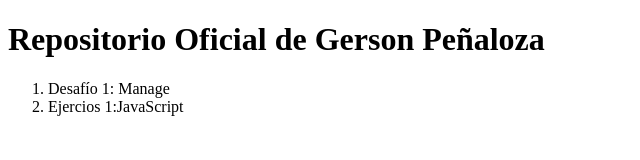
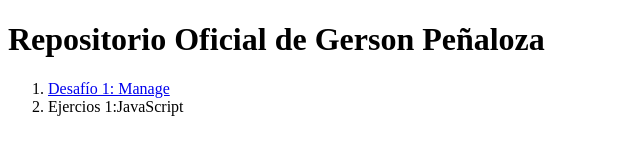
Before and after one commit to gersonpenaloza/gersonpenaloza.github.io, a plain HTML site: page index.html in a window 1280 px wide. Shown: the whole page, without its empty margins (0-640 px from the left). Drawn offline with Linux system fonts and the light colour scheme.

Commit message:
enlazando desafio Manage

```diff
--- a/index.html
+++ b/index.html
@@ -5,8 +5,8 @@
     <meta name="viewport" content="width=device-width, initial-scale=1.0">
     <link rel="stylesheet" href="./css/estilos.css">
     <title>Repositorio Oficial de Gerson Peñaloza</title>
+</head>
 
-</head>
 <body>
     <header>
         <h1>Repositorio Oficial de Gerson Peñaloza</h1>
@@ -14,7 +14,7 @@
     <body>
 
         <ol>
-            <li>Desafío 1: Manage </li>
+            <li> <a href="./Desafios/1_Manage_landing_page/index.html"> Desafío 1: Manage  </a> </li>
             <li>Ejercios 1:JavaScript</li>
 
         </ol>
```
